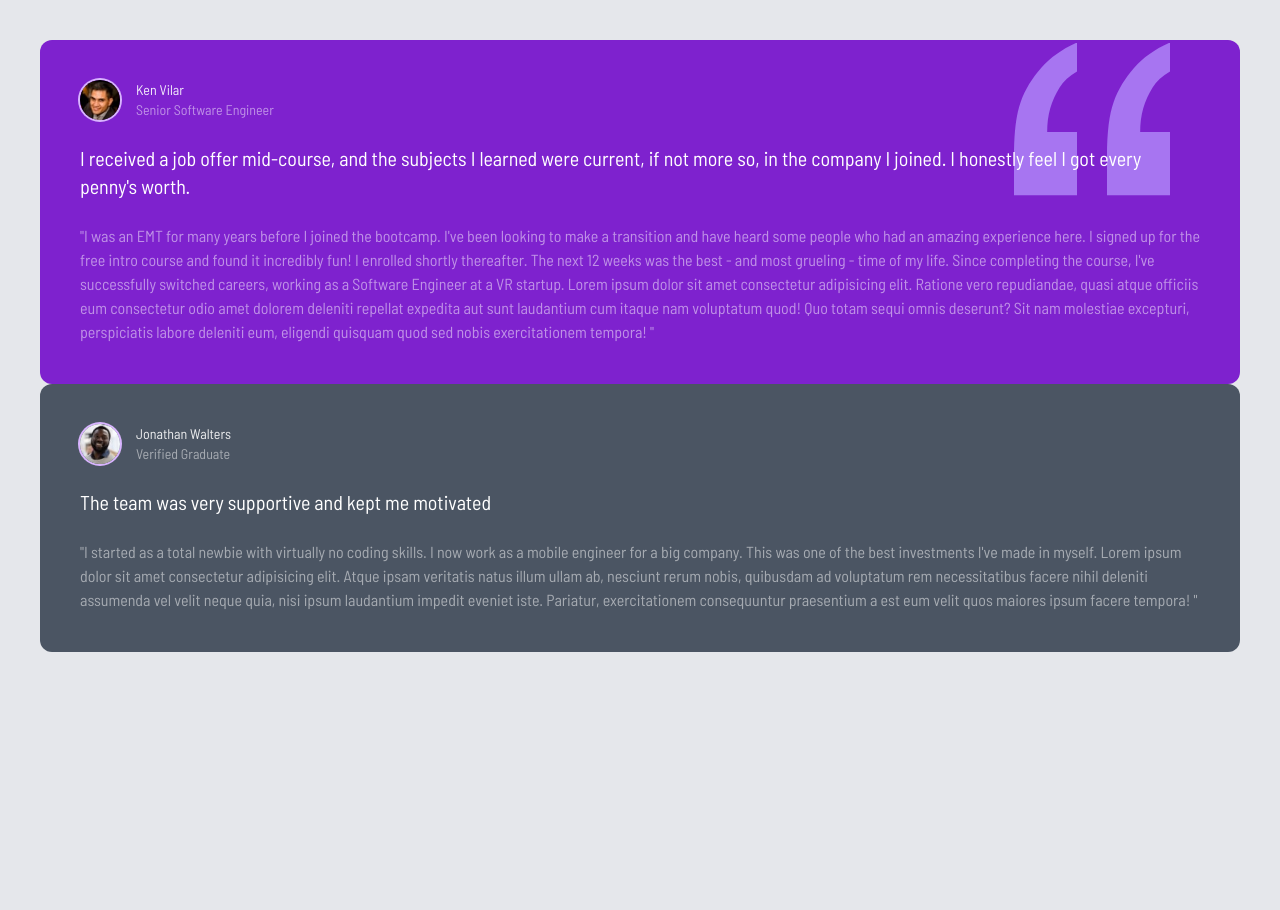
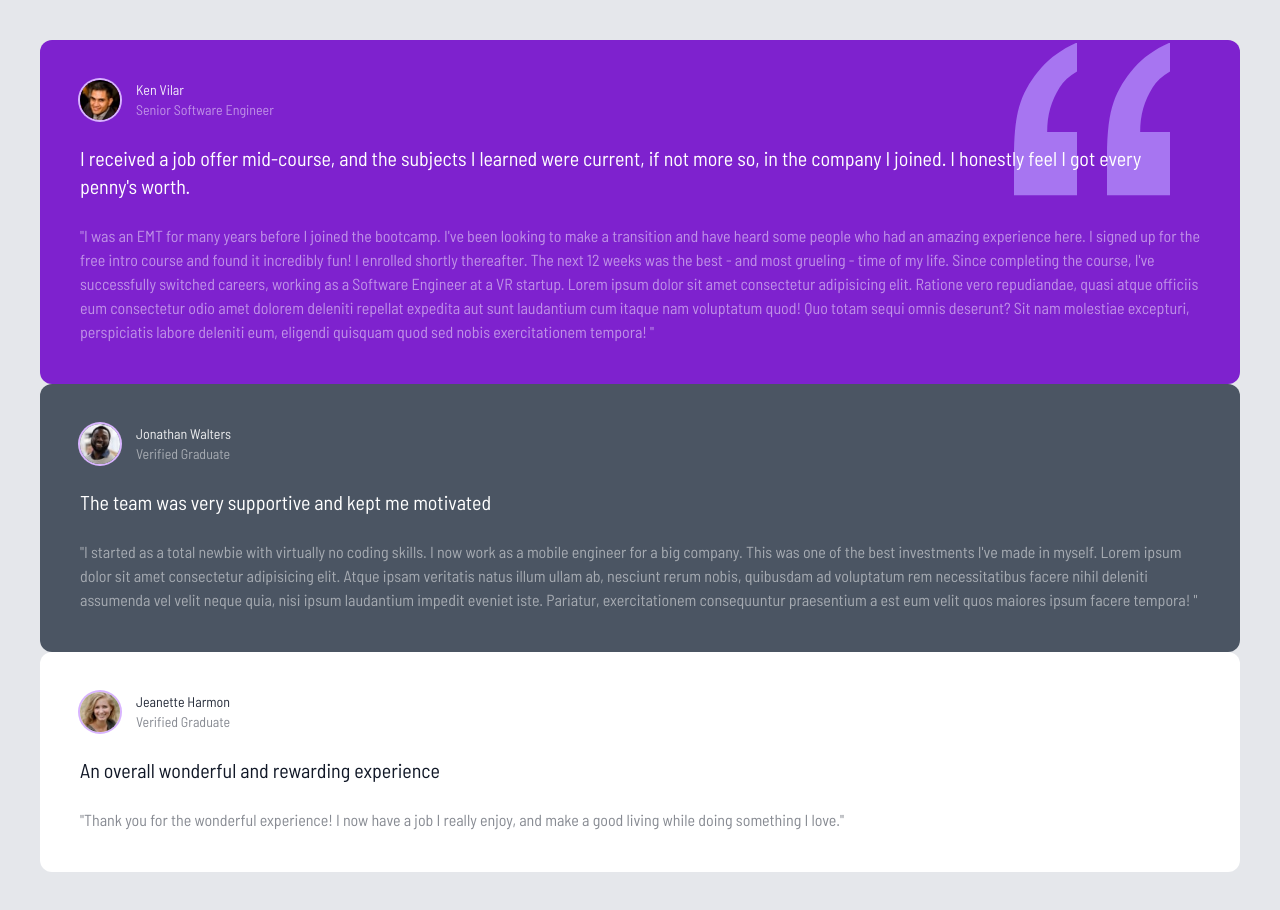
Before and after one commit to kenvilar/testimonial-grid-tailwind, a Next.js app: page / in a window 1280 px wide. Before the commit the page ends 800 px from the top, so only its background shows below. Built offline with nearby package versions, Linux system fonts and the light colour scheme.

Commit message:
implement box4 component

```diff
--- /dev/null
+++ b/src/app/components/Box4.tsx
@@ -0,0 +1,35 @@
+import Jeanette from "@/app/images/image-jeanette.jpg";
+
+const Box4 = () => {
+  return (
+    <>
+      <div className="p-10 rounded-xl text-gray-900 bg-white">
+        {/*box header*/}
+        <div className="flex space-x-4">
+          <img
+            src={Jeanette.src}
+            alt="box1-img"
+            className="w-10 h-10 rounded-full ring-2 ring-purple-300"
+          />
+          <div className="text-sm">
+            <h4 className="opacity-90">Jeanette Harmon</h4>
+            <p className="opacity-50">Verified Graduate</p>
+          </div>
+        </div>
+
+        {/*large text*/}
+        <p className="mt-6 text-xl">
+          An overall wonderful and rewarding experience
+        </p>
+
+        {/*small text*/}
+        <p className="mt-6 opacity-50">
+          {`"Thank you for the wonderful experience! I now have a job I really
+          enjoy, and make a good living while doing something I love."`}
+        </p>
+      </div>
+    </>
+  );
+};
+
+export default Box4;
--- a/src/app/page.tsx
+++ b/src/app/page.tsx
@@ -1,6 +1,8 @@
 import Image from "next/image";
 import Box1 from "@/app/components/Box1";
 import Box2 from "@/app/components/Box2";
+import Box3 from "@/app/components/Box3";
+import Box4 from "@/app/components/Box4";
 
 export default function Home() {
   return (
@@ -10,6 +12,10 @@ export default function Home() {
           <Box1 />
 
           <Box2 />
+
+          <Box3 />
+
+          <Box4 />
         </div>
       </div>
     </>
```
